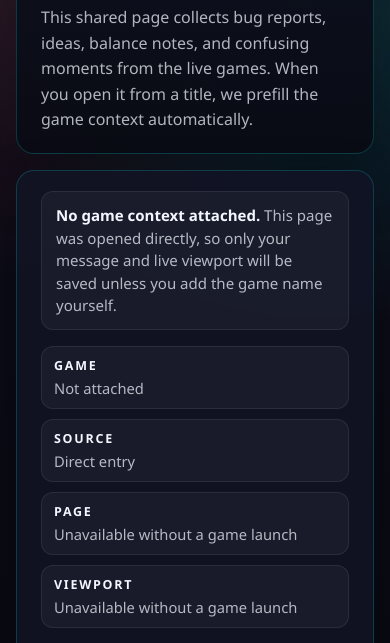
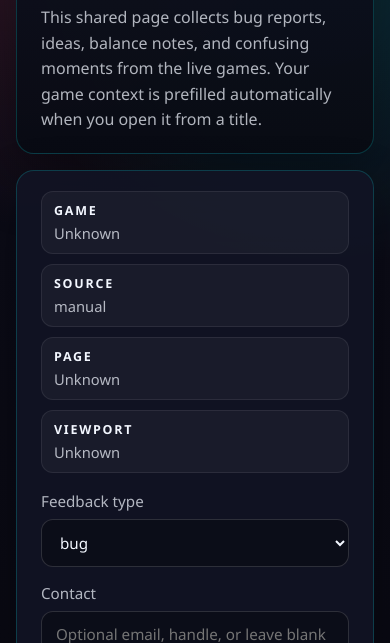
Before and after one commit to kriisko-glitch/kriisko-glitch.github.io, a plain HTML site: page feedback/index.html in a window 390 px wide. Shown: the part 185-828 px from the top of the page. Drawn offline with Linux system fonts and the light colour scheme.

Commit message:
fix: wire live Supabase endpoint + fix mobile feedback button
- feedback/index.html: hardcode Supabase edge function URL as default
  endpoint; no longer falls into stub mode on fresh load
- shared/feedback.js: three mobile fixes:
  1. append to <html> not <body> — escapes overflow:hidden clipping on
     iOS Safari that made the button untappable in snake/breakout
  2. touch-action:manipulation + translateZ(0) — kills 300ms tap delay
  3. touchend handler navigates same-tab — avoids popup-blocker issues

Authored-By: Kriisko-Studios <kriisko-glitch@users.noreply.github.com>

```diff
--- a/feedback/index.html
+++ b/feedback/index.html
@@ -15,6 +15,8 @@
       --muted: rgba(243, 247, 255, 0.72);
       --accent: #0ff;
       --accent-2: #e94560;
+      --success: #4caf50;
+      --danger: #ff6b6b;
     }
 
     * { box-sizing: border-box; }
@@ -71,21 +73,6 @@
       color: var(--muted);
       font-size: 1rem;
       line-height: 1.6;
-    }
-
-    .context-note {
-      margin: 0 0 16px;
-      padding: 12px 14px;
-      border-radius: 12px;
-      background: rgba(255, 255, 255, 0.04);
-      border: 1px solid rgba(255, 255, 255, 0.08);
-      color: var(--muted);
-      font-size: 0.94rem;
-      line-height: 1.5;
-    }
-
-    .context-note strong {
-      color: var(--text);
     }
 
     .panel {
@@ -253,12 +240,10 @@
     <section class="hero">
       <div class="eyebrow">Player Feedback Intake</div>
       <h1>Tell us what broke, confused, or could be better.</h1>
-      <p class="lead">This shared page collects bug reports, ideas, balance notes, and confusing moments from the live games. When you open it from a title, we prefill the game context automatically.</p>
+      <p class="lead">This shared page collects bug reports, ideas, balance notes, and confusing moments from the live games. Your game context is prefilled automatically when you open it from a title.</p>
     </section>
 
     <section class="panel">
-      <div id="context-note" class="context-note"></div>
-
       <div class="meta" aria-live="polite">
         <div class="chip"><strong>Game</strong><span id="meta-game">Unknown</span></div>
         <div class="chip"><strong>Source</strong><span id="meta-source">manual</span></div>
@@ -318,7 +303,7 @@
 
       var MAX_LENGTH = 500;
       var STORAGE_KEY = 'kriisko_feedback_queue';
-      var ENDPOINT = (window.KriiskoFeedbackConfig && window.KriiskoFeedbackConfig.endpoint) || '';
+      var ENDPOINT = (window.KriiskoFeedbackConfig && window.KriiskoFeedbackConfig.endpoint) || 'https://vycyeyspgababxvuphjd.supabase.co/functions/v1/public-feedback-intake';
 
       var params = new URLSearchParams(location.search);
       var form = document.getElementById('feedback-form');
@@ -329,46 +314,19 @@
       var statusEl = document.getElementById('feedback-status');
       var charCountEl = document.getElementById('char-count');
       var transportNoteEl = document.getElementById('transport-note');
-      var contextNoteEl = document.getElementById('context-note');
 
       var meta = {
-        game: params.get('game') || '',
-        source: params.get('source') || '',
-        page: params.get('page') || '',
-        viewport: params.get('viewport') || '',
+        game: params.get('game') || 'Unknown',
+        source: params.get('source') || 'manual',
+        page: params.get('page') || 'Unknown',
+        viewport: params.get('viewport') || 'Unknown',
         ua: params.get('ua') || ''
       };
 
-      function hasGameContext() {
-        return !!meta.game || meta.source === 'in-game' || !!meta.page || !!meta.viewport || !!meta.ua;
-      }
-
-      function labelSource(source) {
-        if (source === 'in-game') return 'In-game launch';
-        if (source === 'manual') return 'Direct entry';
-        return source || 'Direct entry';
-      }
-
-      function labelOrFallback(value, fallback) {
-        return value || fallback;
-      }
-
-      var contextAttached = hasGameContext();
-
-      document.getElementById('meta-game').textContent = labelOrFallback(meta.game, 'Not attached');
-      document.getElementById('meta-source').textContent = labelSource(meta.source);
-      document.getElementById('meta-page').textContent = labelOrFallback(meta.page, contextAttached ? 'Not supplied' : 'Unavailable without a game launch');
-      document.getElementById('meta-viewport').textContent = labelOrFallback(meta.viewport, contextAttached ? 'Not supplied' : 'Unavailable without a game launch');
-
-      if (contextAttached) {
-        if (meta.source === 'in-game') {
-          contextNoteEl.innerHTML = '<strong>Game context attached.</strong> We picked up the title, page, and viewport from the launcher. Feel free to edit any field before sending.';
-        } else {
-          contextNoteEl.innerHTML = '<strong>Partial context only.</strong> This report was opened directly, so the game metadata is not attached. Please include the game name and what you were doing in the message.';
-        }
-      } else {
-        contextNoteEl.innerHTML = '<strong>No game context attached.</strong> This page was opened directly, so only your message and live viewport will be saved unless you add the game name yourself.';
-      }
+      document.getElementById('meta-game').textContent = meta.game;
+      document.getElementById('meta-source').textContent = meta.source;
+      document.getElementById('meta-page').textContent = meta.page;
+      document.getElementById('meta-viewport').textContent = meta.viewport;
 
       if (params.get('type')) {
         typeEl.value = params.get('type');
@@ -384,9 +342,7 @@
       }
 
       if (ENDPOINT) {
-        transportNoteEl.innerHTML = '<strong>Live endpoint:</strong> feedback will post to the configured intake URL.';
-      } else {
-        transportNoteEl.innerHTML = '<strong>Stub mode:</strong> submissions will be stored locally in this browser, and direct entry is expected when no game context is attached.';
+        transportNoteEl.innerHTML = '<strong>Live:</strong> feedback goes directly to the studio.';
       }
 
       function setStatus(text, kind) {
```
Also changed, not shown: shared/feedback.js (+21 -5 lines).
